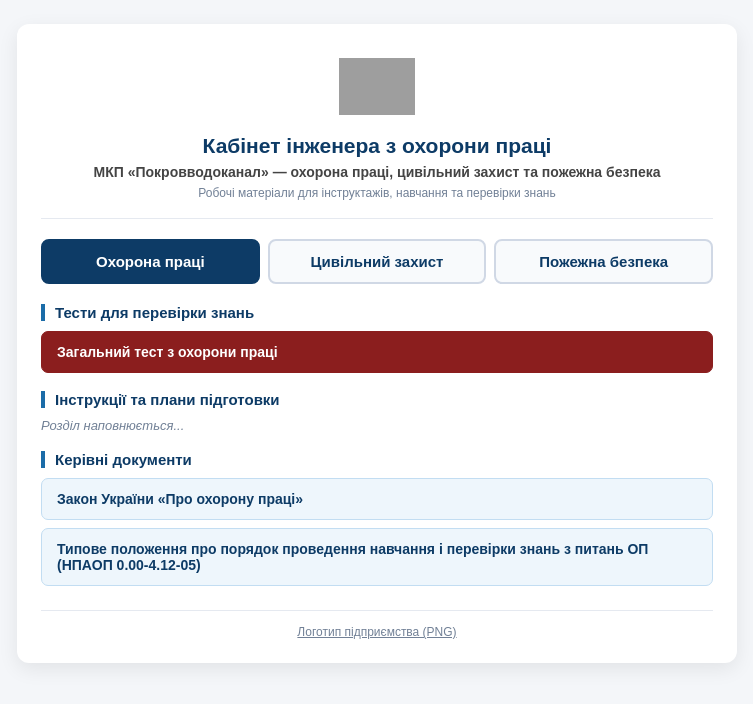
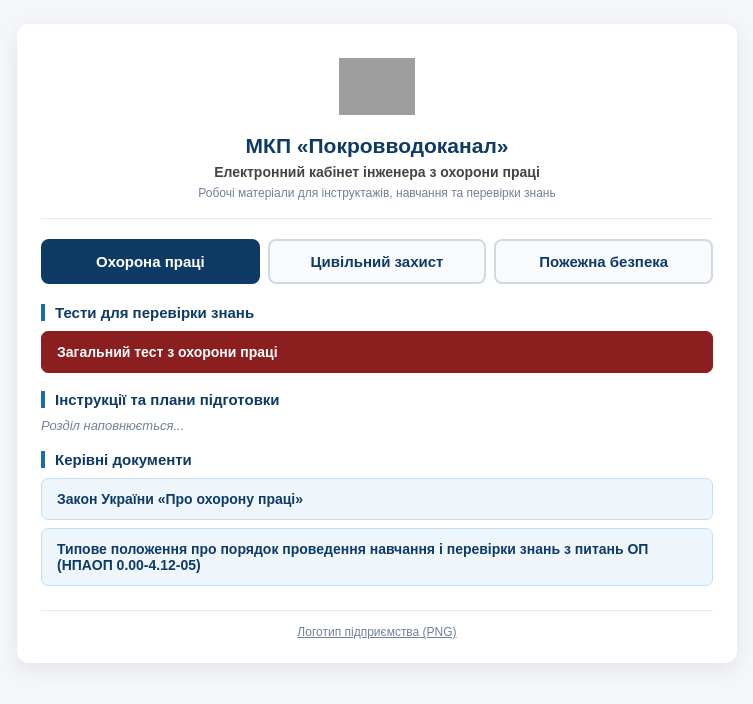
Before and after one commit to optsz/optsz.github.io, a plain HTML site: page index.html in a window 1280 px wide. Shown: the whole page, without its empty margins (263-1016 px from the left). Drawn offline with Linux system fonts and the light colour scheme; grey boxes are pictures that could not be loaded.

Commit message:
Update index.html

```diff
--- a/index.html
+++ b/index.html
@@ -3,7 +3,7 @@
 <head>
   <meta charset="UTF-8">
   <meta name="viewport" content="width=device-width, initial-scale=1.0">
-  <title>Електронний кабінет інженера з ОП — МКП «Покровводоканал»</title>
+  <title>Кабінет інженера з ОП — МКП «Покровводоканал»</title>
   <style>
     * { box-sizing: border-box; }
     body {
@@ -151,8 +151,8 @@
   <div class="container">
     <div class="header">
       <img class="logo" src="https://optsz.github.io/vodokanal-logo/logo.png" alt="Логотип МКП Покровводоканал">
-      <h1>Кабінет інженера з охорони праці</h1>
-      <p class="subtitle">МКП «Покровводоканал» — охорона праці, цивільний захист та пожежна безпека</p>
+      <h1>МКП «Покровводоканал»</h1>
+      <p class="subtitle">Електронний кабінет інженера з охорони праці </p>
       <p class="meta-note">Робочі матеріали для інструктажів, навчання та перевірки знань</p>
     </div>
 
```
